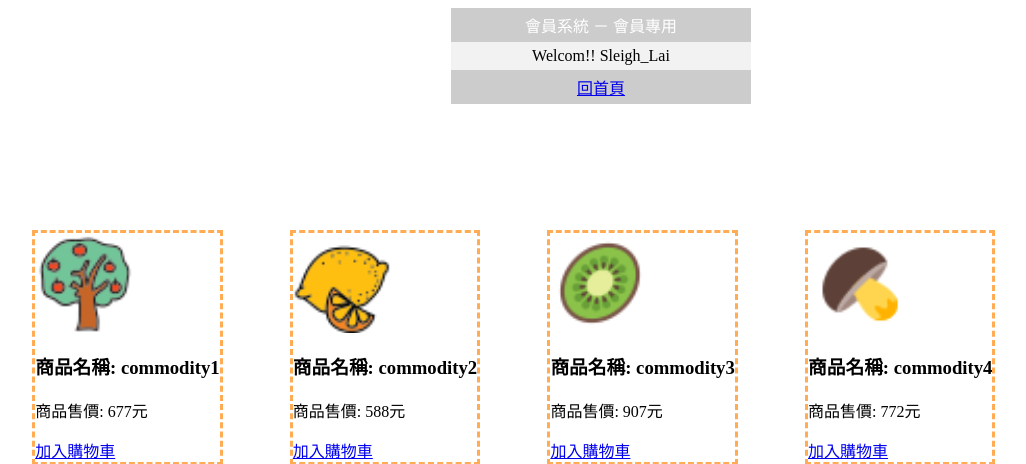
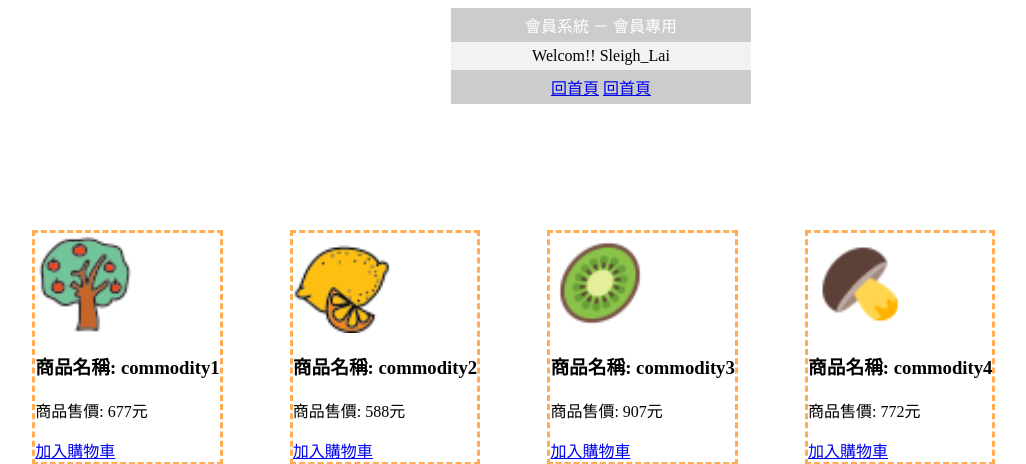
Before and after one commit to cysleigh/HomeWork-, a PHP site: page /secret.php in a window 1280 px wide. Shown: the top 464 px of the page, without its empty margins (39-1065 px from the left). Run offline with PHP 8.4, Linux system fonts and the light colour scheme; a user stored in the database is signed in; data comes from the database, SQL or seed files in the repository.

```diff
--- a/secret.php
+++ b/secret.php
@@ -31,7 +31,11 @@
     <td align="center" valign="baseline">Welcom!! <?= $_SESSION["userName"]?></td>
   </tr>
   <tr>
-    <td align="center" bgcolor="#CCCCCC"><a href="index.php">回首頁</a></td>
+    <td align="center" bgcolor="#CCCCCC">
+      <a href="index.php">回首頁</a>
+      <a href="index.php">回首頁</a>
+    </td>
+
   </tr>
 </table>
 <?php while($row = mysqli_fetch_array($result)) {?>
```
